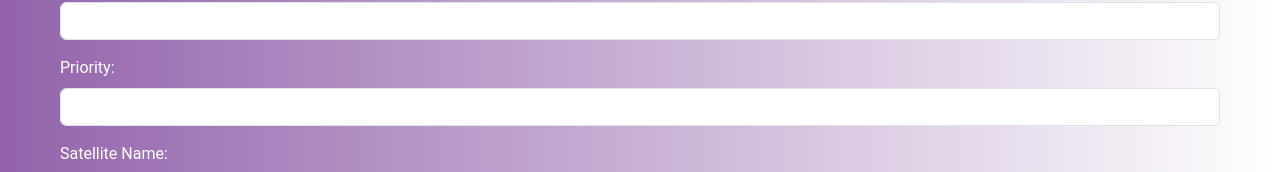
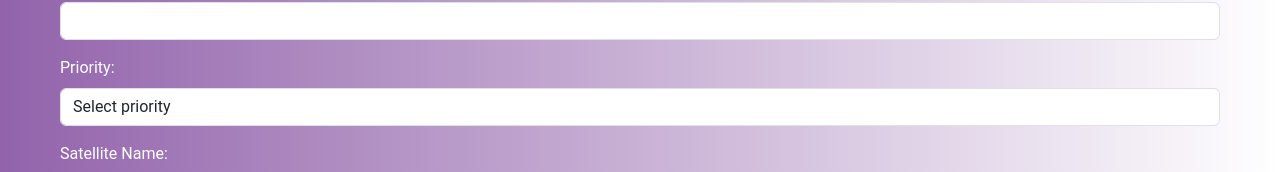
Before and after one commit to Samiys/Satellite-Event-Tracker-Frontend, a Vue app: page /create-event in a window 1280 px wide. Shown: the part 258-430 px from the top of the page. Built offline with nearby package versions, Linux system fonts and the light colour scheme; what v-tooltip would draw is missing.

Commit message:
improving priority selection

```diff
--- a/src/views/CreateEventPage.vue
+++ b/src/views/CreateEventPage.vue
@@ -28,14 +28,18 @@
       </div>
       <div class="mb-3">
         <label for="priority" class="form-label">Priority:</label>
-        <input
-            type="text"
+        <select
             v-model="event.priority"
             class="form-control"
             id="priority"
             required
             @blur="validateField('priority')"
-        />
+        >
+          <option value="" disabled>Select priority</option>
+          <option v-for="option in priorityOptions" :key="option" :value="option">
+            {{ option }}
+          </option>
+        </select>
         <div v-if="errors.priority" class="text-danger">{{ errors.priority }}</div>
       </div>
       <div class="mb-3">
@@ -67,6 +71,7 @@ export default {
         priority: '',
         satelliteName: ''
       },
+      priorityOptions: ['High', 'Medium', 'Low'],
       errors: {}
     };
   },
```
